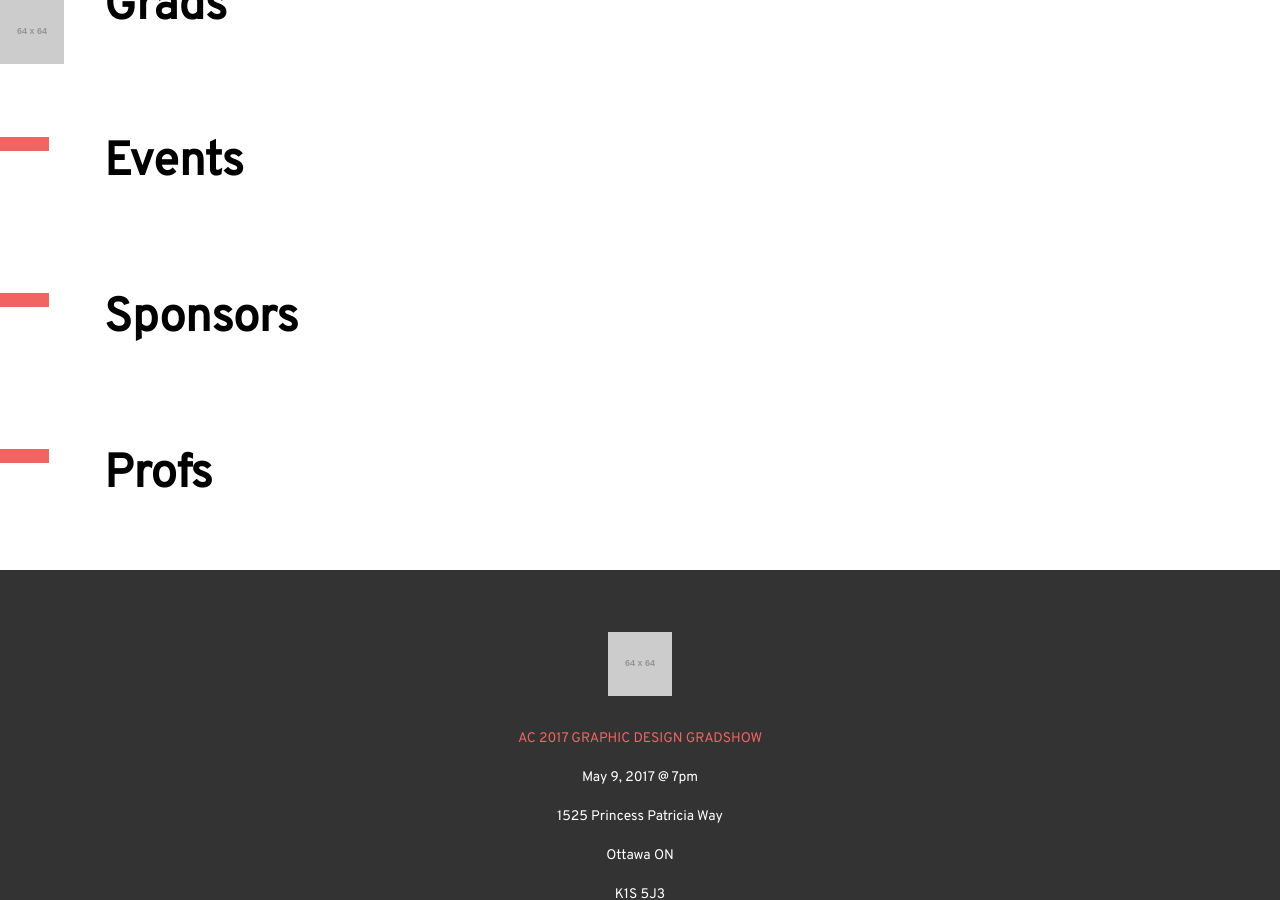
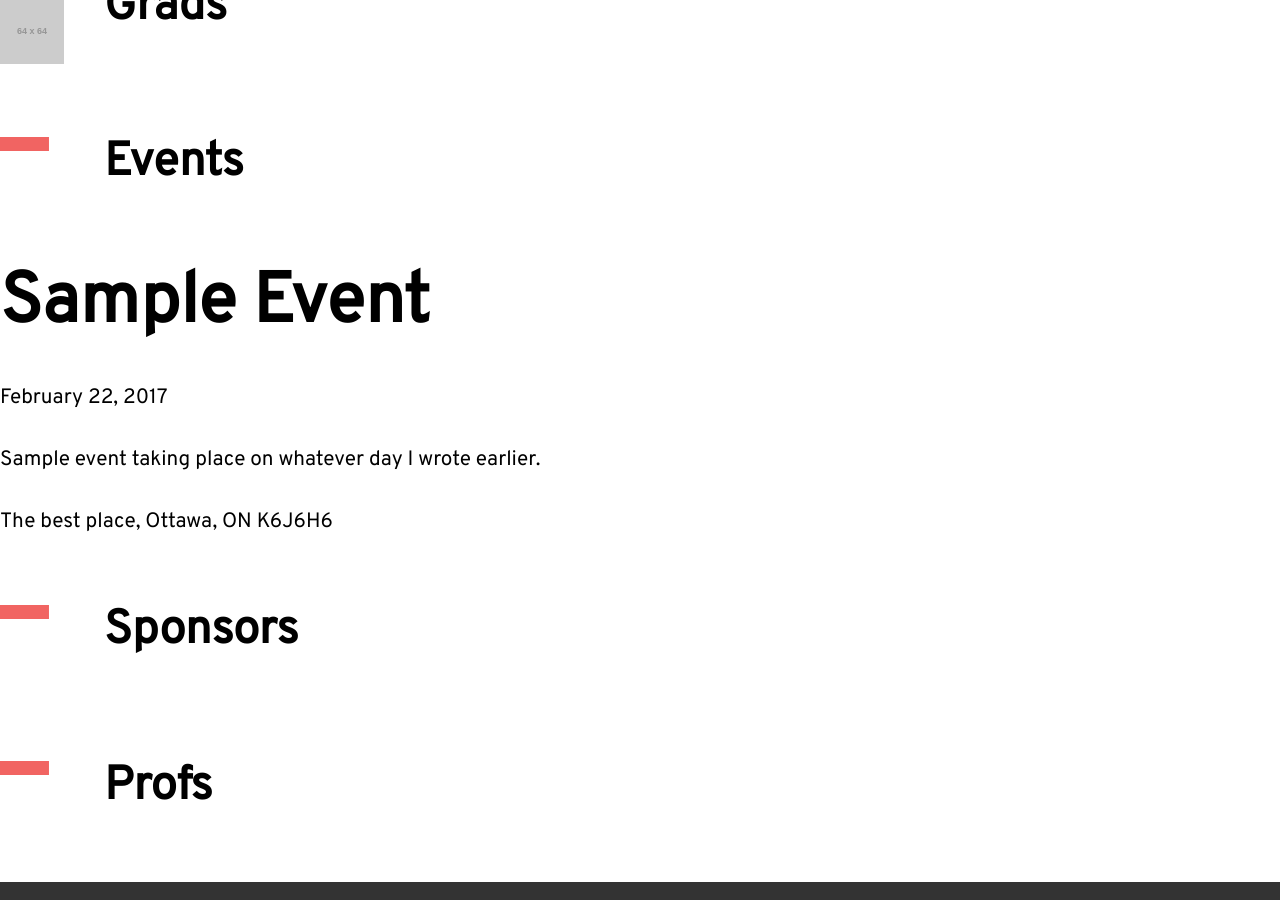
Before and after one commit to algonquindesign-grads/2017, a Jekyll site: the page built from index.html, in a window 1280 px wide and 900 px high, scrolled down 2607 px. Built offline with Jekyll 4.4.1, drawn with Linux system fonts in a browser that asks for light colours.

Commit message:
sample event data file formatted to homepage

```diff
--- /dev/null
+++ b/_data/events/sample.yml
@@ -0,0 +1,4 @@
+title: Sample Event
+date: February 22, 2017
+desc: Sample event taking place on whatever day I wrote earlier.
+loc: The best place, Ottawa, ON K6J6H6
--- a/index.html
+++ b/index.html
@@ -42,9 +42,9 @@ meta:
     <h2 class="gutter-double giga">Events</h2>
   </div>
 
-  {% for data in site.data.pieces %}
+  {% for data in site.data.events %}
     {% assign item = data[1] %}
-      <div class="event-info">
+      <div class="event-info unit unit-xs-1">
         <h3 class="event-title">{{item.title}}</h2>
         <p class="event-date">{{item.date}}</p>
         <p class="event-desc">{{item.desc}}</p>
```
